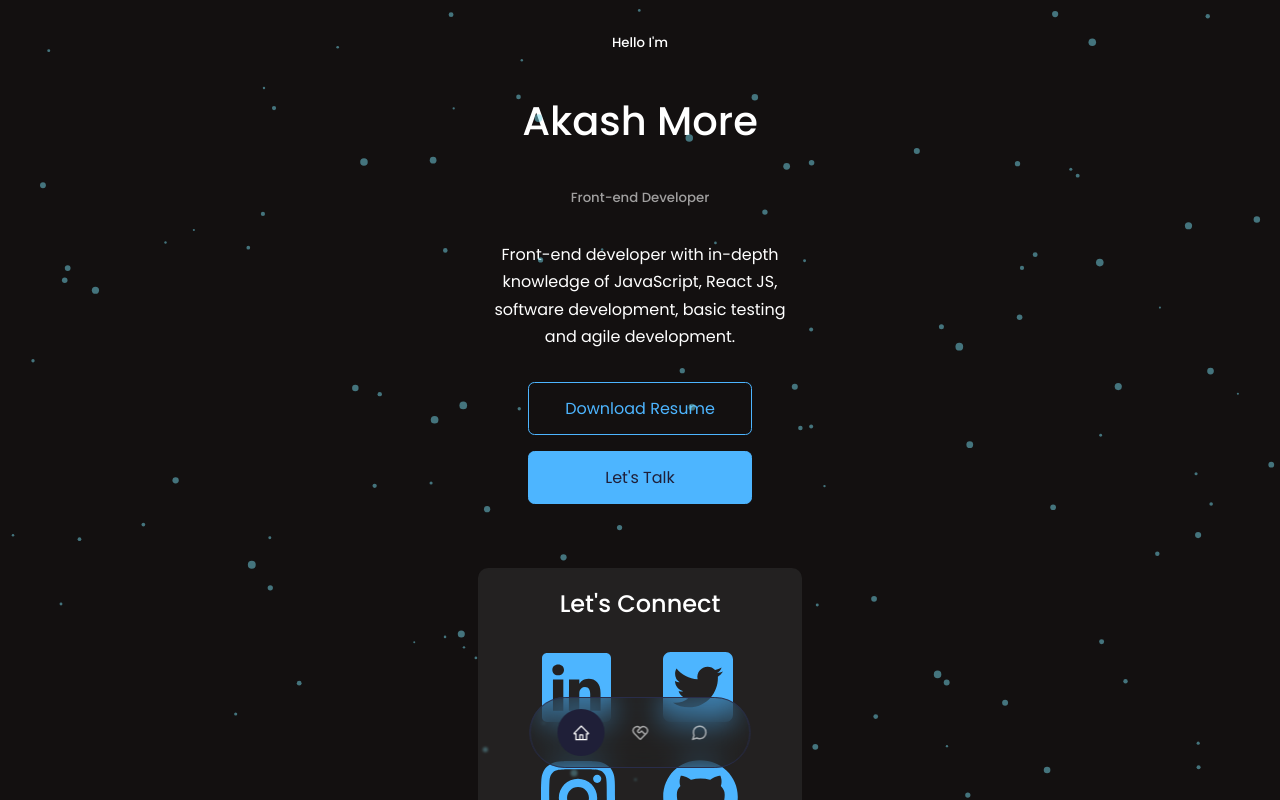
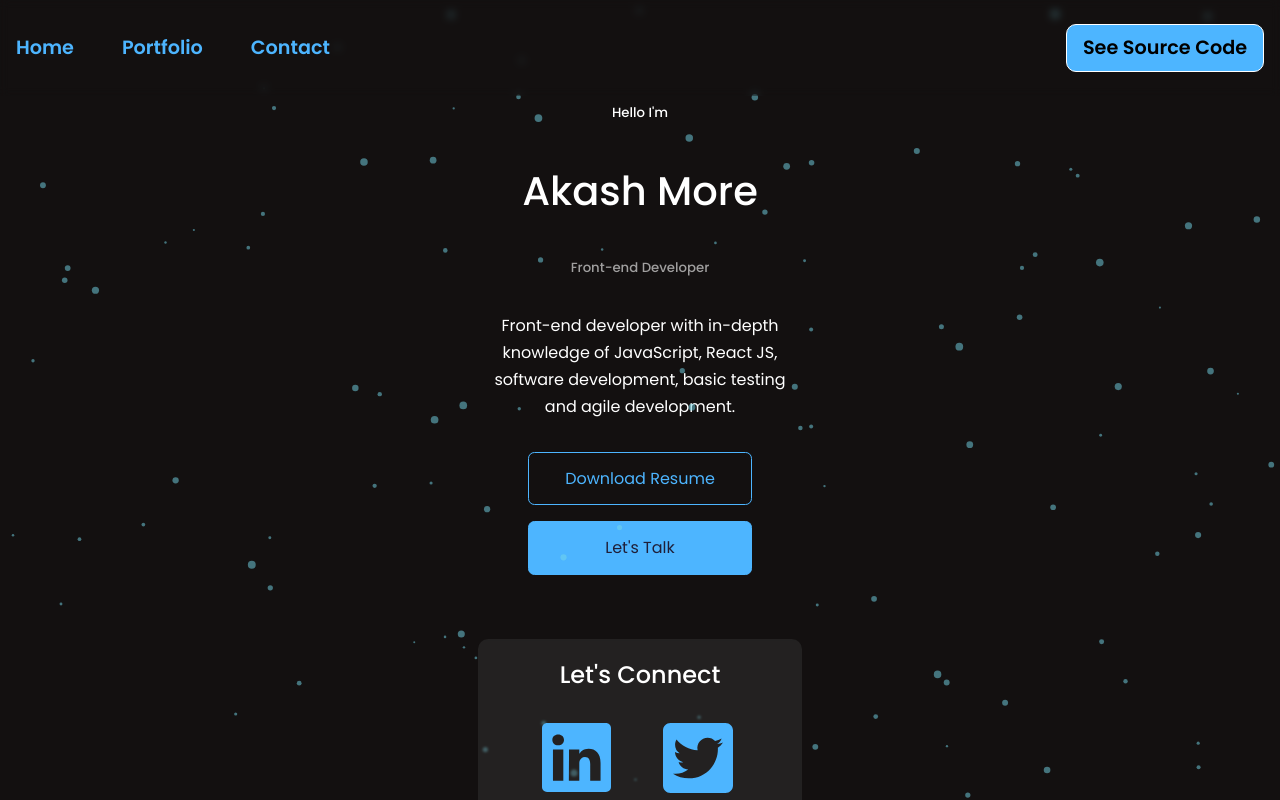
Before and after one commit to akashmore1/Portfolio-AkashM, a React (Create React App) app: page / in a window 1280 px wide. Shown: the top 800 px of the page. Built offline with nearby package versions, Linux system fonts and the light colour scheme.

Commit message:
Conditional nav and header component

```diff
--- a/src/components/contact/Contact.css
+++ b/src/components/contact/Contact.css
@@ -5,6 +5,7 @@
   min-height: 100vh;
   height: max-content;
   padding-bottom: 8rem;
+  padding-top: 6.4rem;
 }
 
 .contact__container {
--- a/src/components/header/Header.css
+++ b/src/components/header/Header.css
@@ -1,49 +1,33 @@
 .header__section {
   position: fixed;
-  top: -160px;
+  top: 0px;
+  left: 0;
   width: 100%;
-  height: 8rem;
-  z-index: 4;
-  background: rgb(19, 16, 16);
+  height: 6rem;
+  z-index: 6;
+  background: transparent;
+  backdrop-filter: blur(4px);
   vertical-align: center;
   /* border: 1px solid white; */
+  display: none;
 }
 
 ul {
   display: flex;
-  width: 80%;
-}
-
-ul > li {
-  padding: 3rem 2rem;
-  vertical-align: center;
-  height: 2rem;
-  text-align: center;
+  /* border: 1px solid white; */
+  gap: 3rem;
+  margin-left: 1rem;
 }
 
 ul a {
-  display: inline-block;
-  border-radius: 20px;
-  height: 3.7rem;
-  width: max-content;
-  padding: 1rem;
-  vertical-align: middle;
   text-align: center;
   font-weight: bold;
   font-size: larger;
   cursor: pointer;
 }
 
-ul a:hover {
-  background: rgba(19, 16, 16, 0.4);
-}
-
 .source__code {
-  text-align: right;
-  float: right;
-  position: absolute;
-  right: 3rem;
-  top: 3.6rem;
+  margin-right: 1rem;
 }
 
 .source__code > a {
@@ -64,8 +48,10 @@ ul a:hover {
   color: black;
 }
 
-@media screen and (max-width: 600px) {
+@media screen and (min-width: 860px) {
   .header__section {
-    display: none;
+    display: flex;
+    justify-content: space-between;
+    align-items: center;
   }
 }
--- a/src/components/home/Header.css
+++ b/src/components/home/Header.css
@@ -7,6 +7,7 @@
   padding-top: 2rem;
   min-height: 100vh;
   align-items: center;
+  padding-top: 6.4rem;
 }
 
 .home h1 {
--- a/src/components/nav/Nav.css
+++ b/src/components/nav/Nav.css
@@ -33,8 +33,8 @@ nav a.active {
   color: var(--color-white);
 }
 
-@media screen and (max-width: 600px) {
+@media screen and (min-width: 860px) {
   nav {
-    display: flex;
+    display: none;
   }
 }
--- a/src/components/portfolio/Portfolio.css
+++ b/src/components/portfolio/Portfolio.css
@@ -6,6 +6,7 @@
   flex-direction: column;
   align-items: center;
   margin: 2rem 0;
+  padding-top: 6.4rem;
 }
 
 .portfolio__container {
```
Also changed, not shown: src/components/header/Header.jsx (+0 -9 lines).
